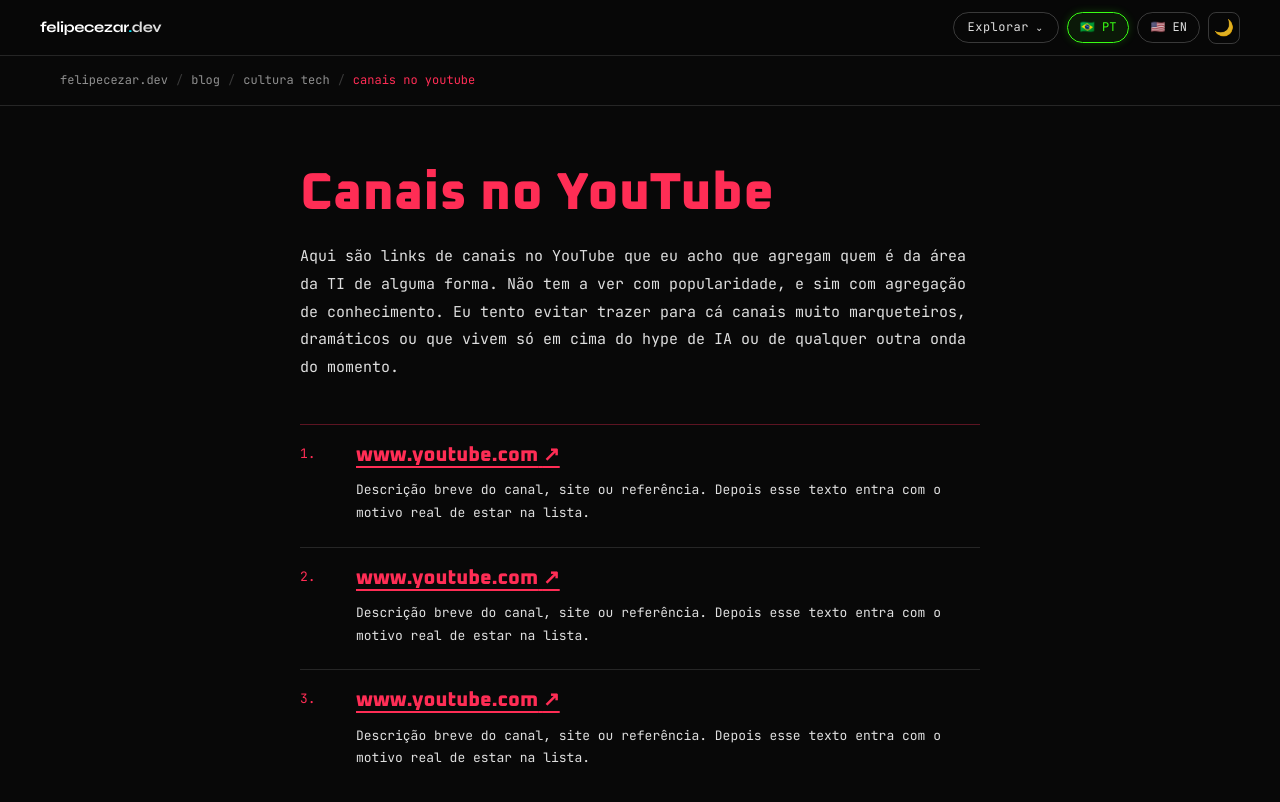
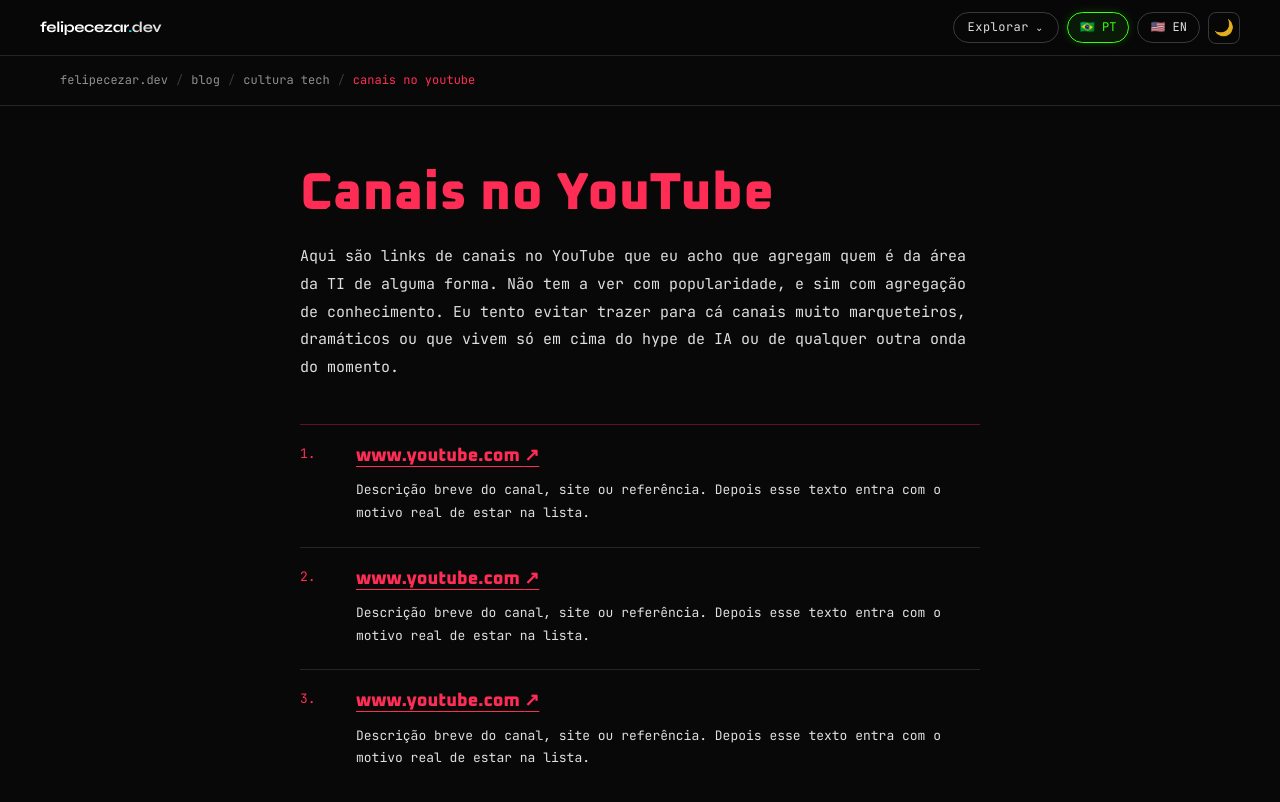
Before and after one commit to felipecezar01/portfolioV4, a Next.js app: page /cultura-tech/canais-youtube in a window 1280 px wide. Shown: the top 802 px of the page. Built offline with nearby package versions, Linux system fonts and the light colour scheme.

Commit message:
style(cultura-tech): show site urls as link labels

```diff
--- a/src/app/cultura-tech/[category]/CulturaTechCategoryClient.tsx
+++ b/src/app/cultura-tech/[category]/CulturaTechCategoryClient.tsx
@@ -33,8 +33,20 @@
   ))
 }
 
-function EntryList({ items, lang, color }: { items: CulturaTechItem[]; lang: Lang; color: string }) {
-  function renderTitle(item: CulturaTechItem, size = '20px') {
+function EntryList({
+  items,
+  lang,
+  color,
+  showHrefAsTitle = false,
+}: {
+  items: CulturaTechItem[]
+  lang: Lang
+  color: string
+  showHrefAsTitle?: boolean
+}) {
+  function renderTitle(item: CulturaTechItem, size = showHrefAsTitle && item.href ? '14px' : '18px') {
+    const label = showHrefAsTitle && item.href ? item.href : item.title[lang]
+
     return item.href ? (
       <a
         href={item.href}
@@ -42,15 +54,17 @@
         rel="noreferrer"
         style={{
           color,
-          fontFamily: 'var(--font-cyber)',
+          fontFamily: showHrefAsTitle ? 'var(--font-mono)' : 'var(--font-cyber)',
           fontSize: size,
-          fontWeight: 800,
-          lineHeight: 1.25,
+          fontWeight: showHrefAsTitle ? 600 : 800,
+          lineHeight: 1.35,
           textDecoration: 'underline',
           textUnderlineOffset: '5px',
+          overflowWrap: 'anywhere',
+          wordBreak: 'break-word',
         }}
       >
-        {item.title[lang]} <span aria-hidden="true">↗</span>
+        {label} <span aria-hidden="true">↗</span>
       </a>
     ) : (
       <strong style={{
@@ -136,7 +150,7 @@
                       {index + 1}.{subIndex + 1}
                     </span>
                     <div>
-                      {renderTitle(subItem, '16px')}
+                      {renderTitle(subItem, showHrefAsTitle && subItem.href ? '12px' : '15px')}
                       <p style={{
                         fontFamily: 'var(--font-mono)',
                         fontSize: '12px',
@@ -229,7 +243,12 @@
                 </summary>
 
                 <div style={{ marginTop: '22px' }}>
-                  <EntryList items={section.items} lang={lang} color={category.color} />
+                  <EntryList
+                    items={section.items}
+                    lang={lang}
+                    color={category.color}
+                    showHrefAsTitle={category.slug === 'sites'}
+                  />
                 </div>
               </details>
             ))}
```
